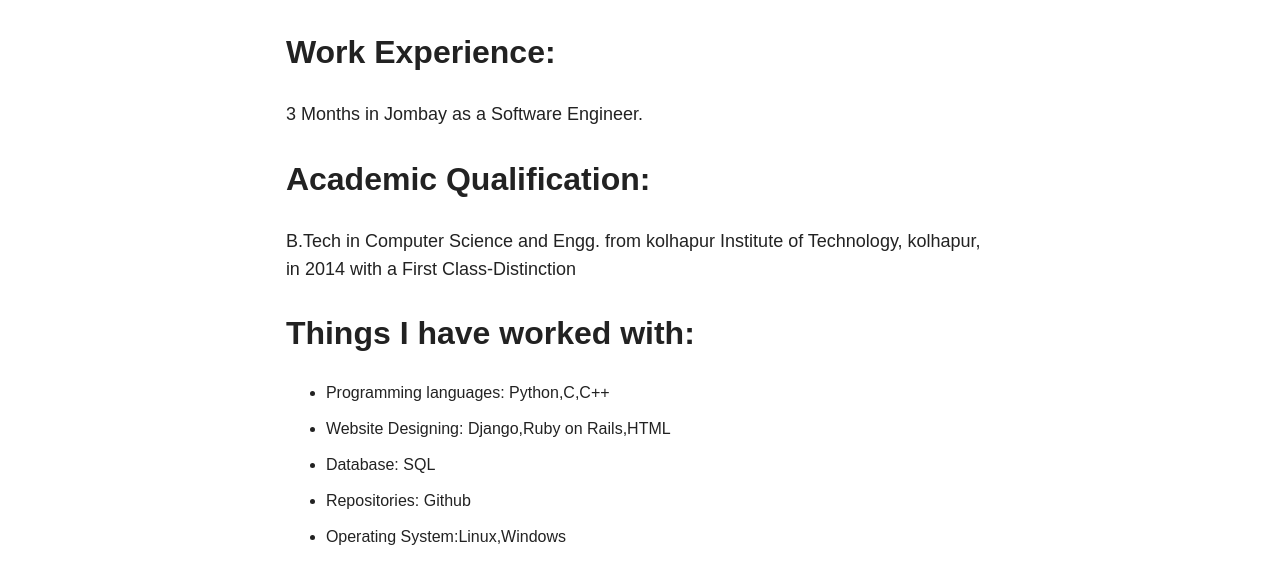
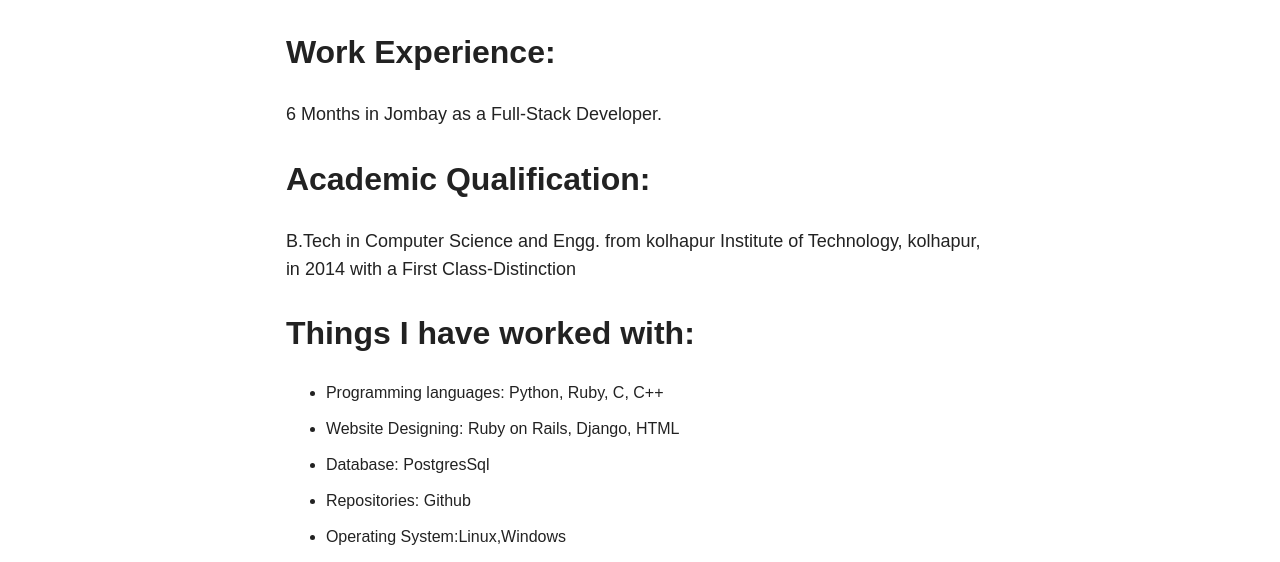
Before and after one commit to akanksha007/akanksha007.github.io, a Jekyll site: the page built from about/index.md, in a window 1280 px wide. Shown: the part 626-1188 px from the top of the page. Built offline with Jekyll 4.4.1, drawn with Linux system fonts in a browser that asks for light colours; nearby versions of some CDN libraries.

Commit message:
updated details

```diff
--- a/about/index.md
+++ b/about/index.md
@@ -9,16 +9,16 @@ modified: 2014-08-08T19:44:38.564948-04:00
 To learn, grow myself and help the company grow along, in various aspects of challenging problems.
 
 ## Work Experience:
-3 Months in Jombay as a Software Engineer.
+6 Months in Jombay as a Full-Stack Developer.
 
 ## Academic Qualification:
 B.Tech in Computer Science and Engg. from kolhapur Institute of Technology, kolhapur, in 2014 with a First Class-Distinction
 
 ## Things I have worked with:
 
-* Programming languages: Python,C,C++
-* Website Designing: Django,Ruby on Rails,HTML
-* Database: SQL
+* Programming languages: Python, Ruby, C, C++
+* Website Designing: Ruby on Rails, Django, HTML
+* Database: PostgresSql
 * Repositories: Github
 * Operating System:Linux,Windows
 
--- a/index.html
+++ b/index.html
@@ -5,6 +5,7 @@ excerpt: "That is how I am"
 search_omit: true
 ---
 <body>
+<p>* I work as a FullStack Developer in <a href="http://products.jombay.com/">Jombay</a> </p>
 <p>* I am a Software Engineer from Kolhapur Maharastra.</p>
 <p>* I believe in optimistic thinking about every aspect of life and like to read,write,explore new stuffs,laugh.</p>
 <p>* I have the ability to work with different people in teams and have the flexibility of switching over different kinds of work. </p>
```
Also changed, not shown: contact/index.md (+1 -1 lines), project/index.md (+4 -3 lines), 2 other files.
